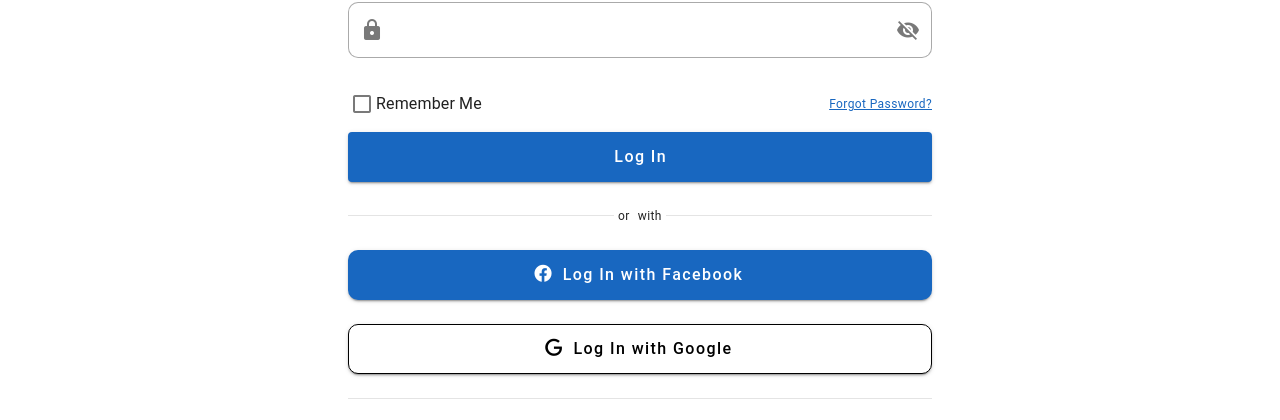
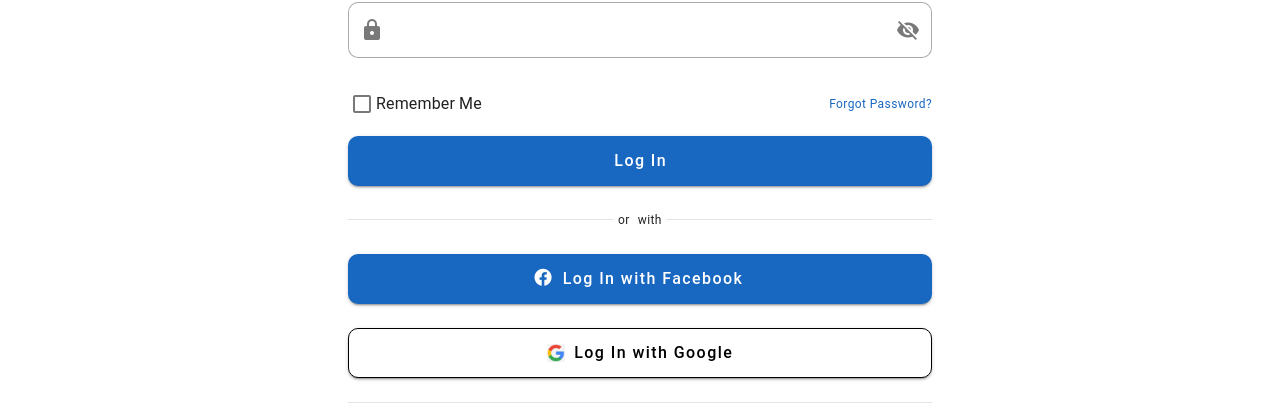
Before and after one commit to lhclavel/leak-alert, a Vue app: page /login in a window 1280 px wide. Shown: the part 414-834 px from the top of the page. Built offline with nearby package versions, Linux system fonts and the light colour scheme.

Commit message:
style: c hange the google icon to image to show original color

```diff
--- a/src/components/auth/LoginForm.vue
+++ b/src/components/auth/LoginForm.vue
@@ -41,17 +41,28 @@
         class="ma-0 pa-0"
         style="margin-left: -10px"
       ></v-checkbox>
-      <RouterLink class="text-primary text-caption" to="/forgot-password"
+      <RouterLink
+        class="text-primary text-caption"
+        style="text-decoration: none"
+        to="/forgot-password"
         >Forgot Password?</RouterLink
       >
     </div>
 
-    <v-btn class="mt-2 mb-2 same-height-btn" type="submit" block color="primary">Log In</v-btn>
+    <v-btn
+      class="my-3 same-height-btn"
+      type="submit"
+      block
+      color="primary"
+      style="border-radius: 10px"
+      >Log In</v-btn
+    >
 
     <div class="d-flex align-center my-6">
       <v-divider class="flex-grow-1"></v-divider>
       <span class="mx-1 text-caption">or</span>
-      <span class="mx-1 text-caption">with</span> <v-divider class="flex-grow-1"></v-divider>
+      <span class="mx-1 text-caption">with</span>
+      <v-divider class="flex-grow-1"></v-divider>
     </div>
 
     <v-btn
@@ -67,9 +78,13 @@
       block
       color="white"
       class="mb-6 text-black same-height-btn google-btn"
-      prepend-icon="mdi-google"
       style="border-radius: 10px"
     >
+      <img
+        src="/images/google-logo.png"
+        alt="Google"
+        style="width: 18px; height: 18px; margin-right: 8px"
+      />
       Log In with Google
     </v-btn>
   </v-form>
```
Also changed, not shown: public/images/google-logo.png (added).
